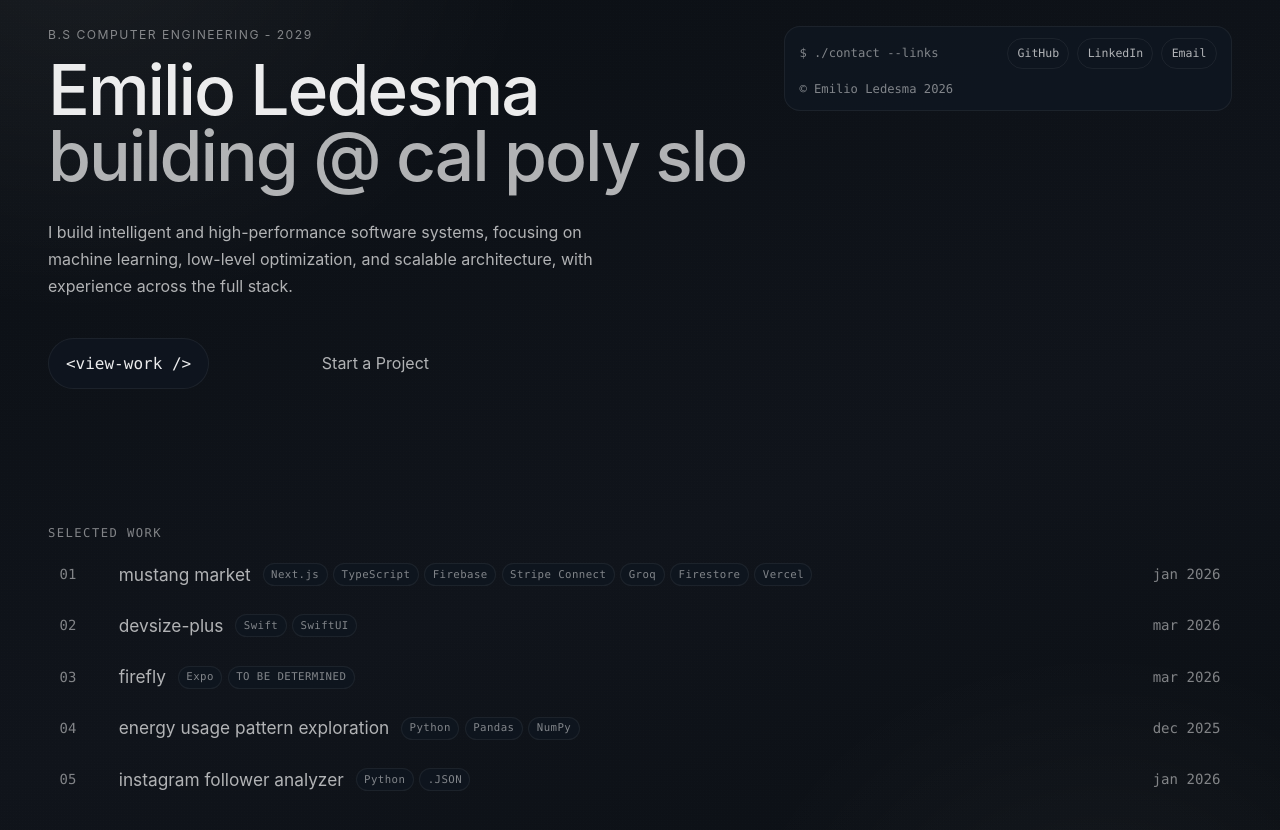
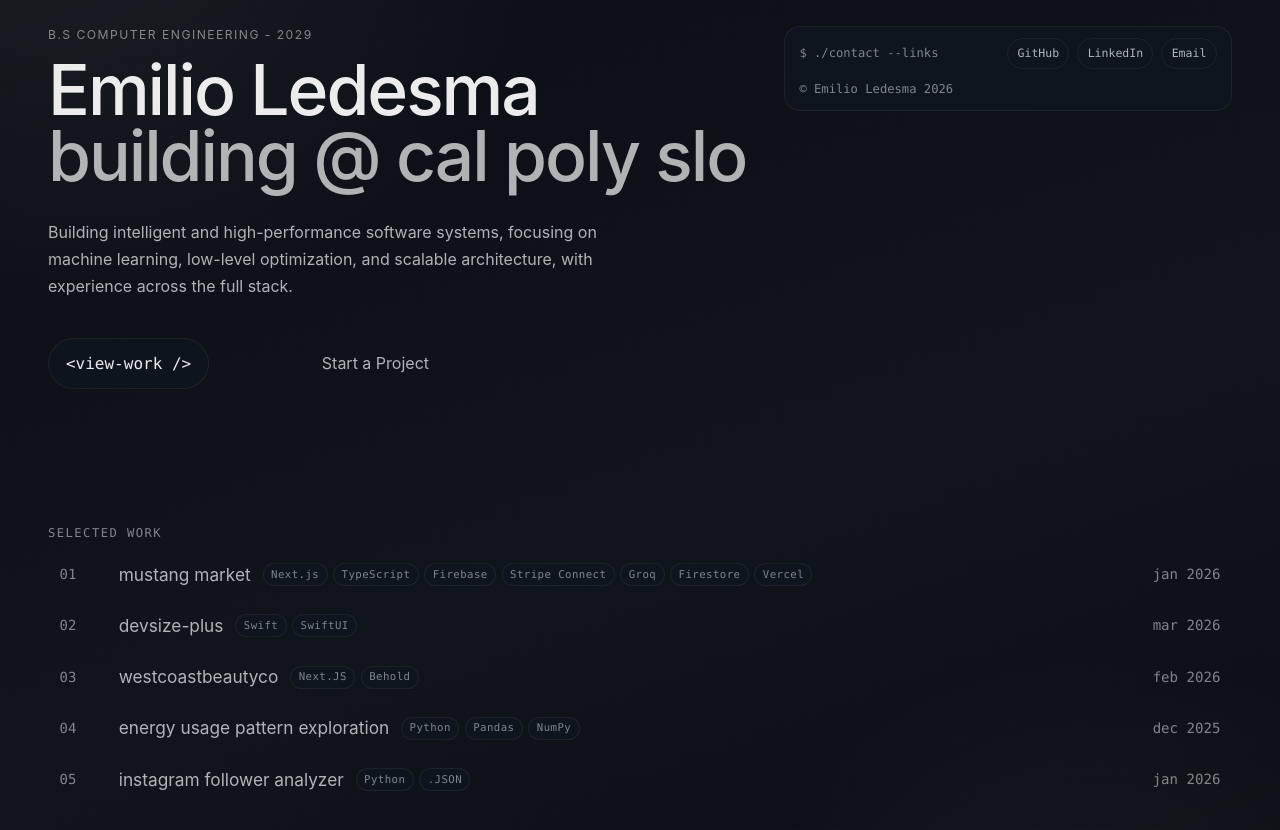
Before and after one commit to Damilss/website-portfolio, a Next.js app: page / in a window 1280 px wide. Shown: the top 830 px of the page. Built offline with nearby package versions, Linux system fonts and the light colour scheme.

Commit message:
chore replace firefly with westcoastbeautyco

```diff
--- a/app/page.tsx
+++ b/app/page.tsx
@@ -28,18 +28,18 @@ const projects = [
       "Swift",
       "SwiftUI"
     ],
-    href: "/work#cortex",
+    href: "/work#devsize-plus",
   },
   {
     id: "03",
-    slug: "firefly",
-    name: "firefly",
-    year: "mar 2026",
+    slug: "westcoastbeautyco",
+    name: "westcoastbeautyco",
+    year: "feb 2026",
     tags: [
-      "Expo",
-      "TO BE DETERMINED"
+      "Next.JS",
+      "Behold"
     ],
-    href: "/work#firefly",
+    href: "/work#westcoastbeautyco",
   },
   {
     id: "04",
@@ -80,7 +80,7 @@ export default function Home() {
         </div>
 
         <p className="hero-copy">
-          I build intelligent and high-performance software systems, focusing on machine learning,
+          Building intelligent and high-performance software systems, focusing on machine learning,
           low-level optimization, and scalable architecture, with experience across the full stack.
         </p>
 
```
